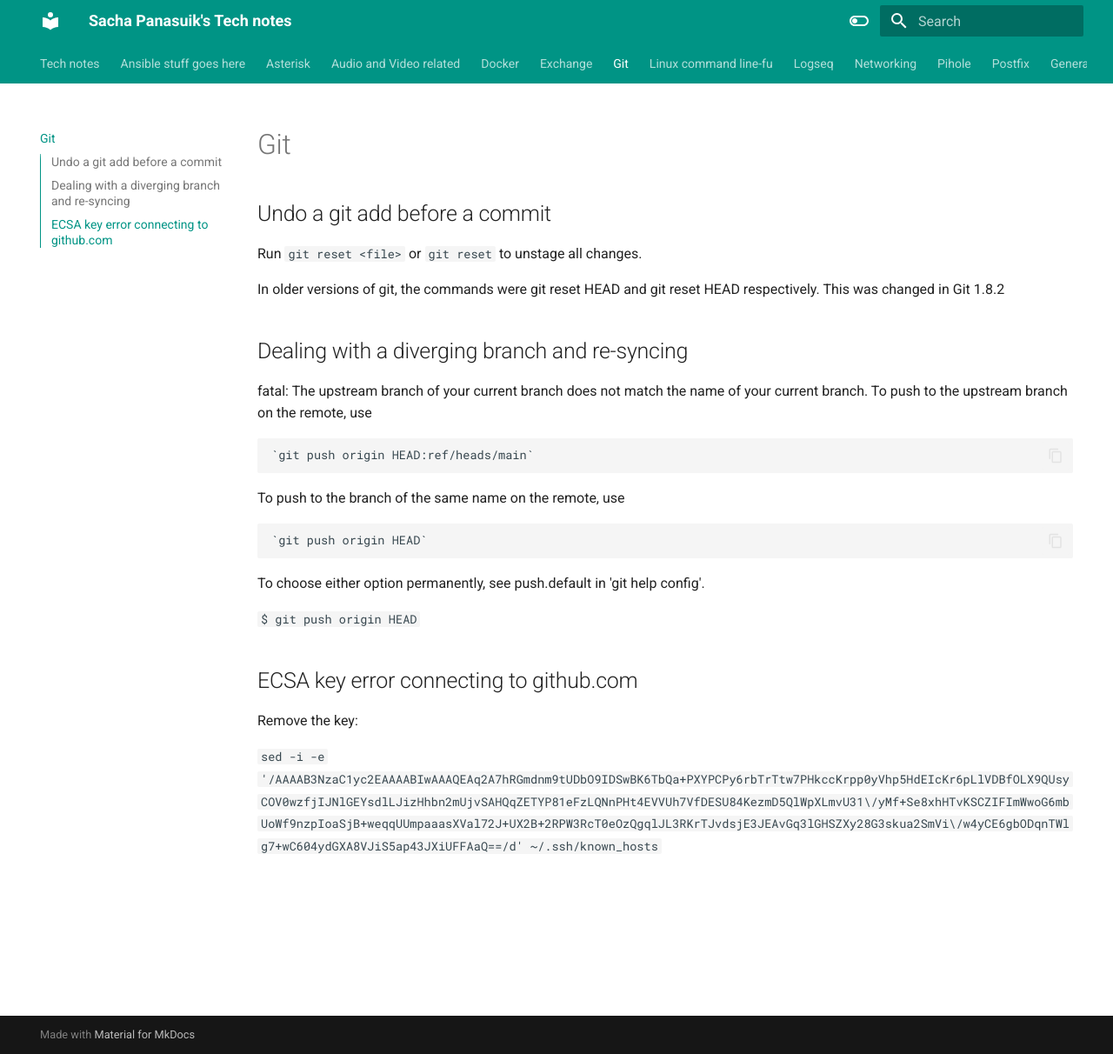
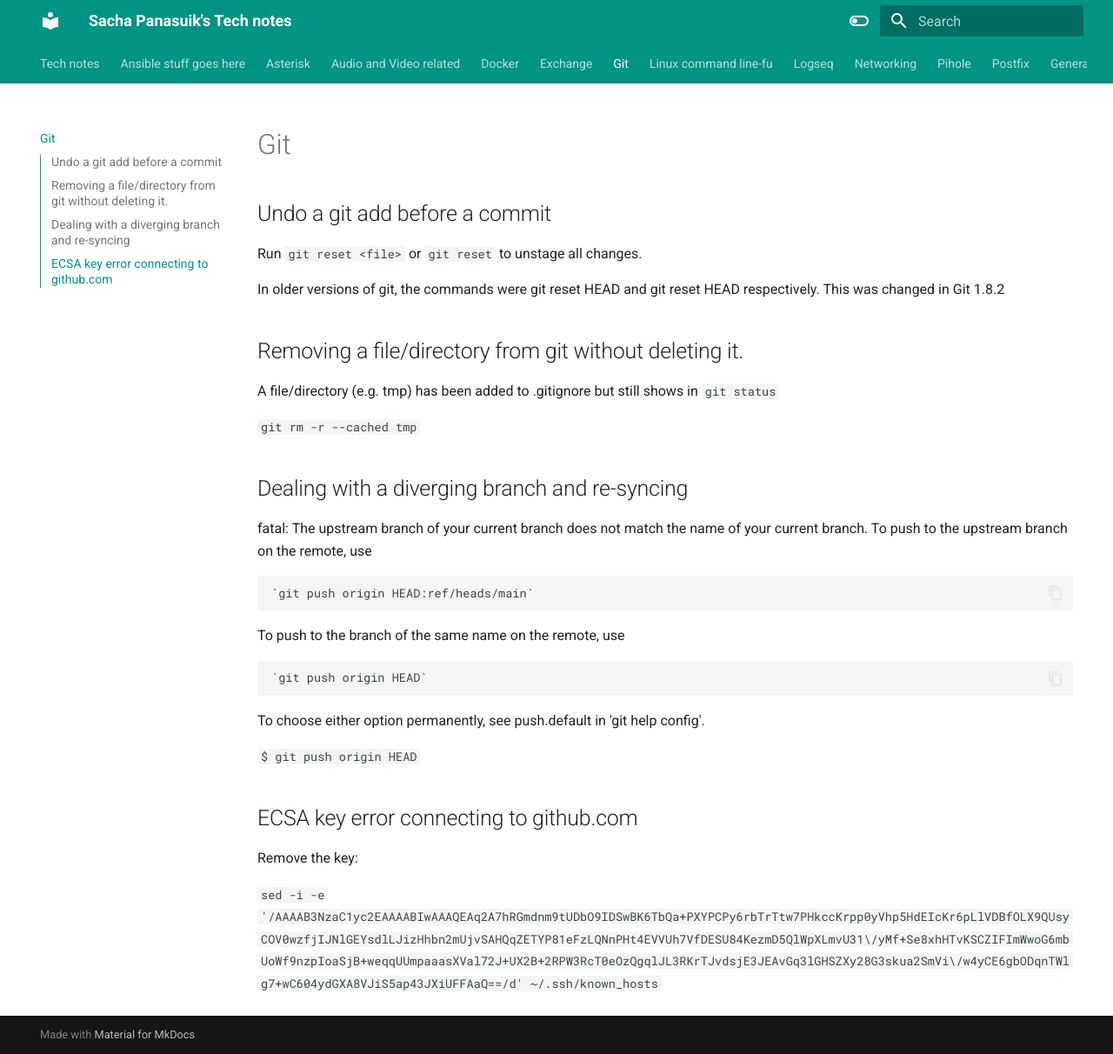
Before and after one commit to sachapan/tech_notes, an MkDocs documentation site: the page built from docs/git.md, in a window 1280 px wide and 1212 px high. Shown: the whole window at 87% size. Built offline with MkDocs 1.6.1 and Material for MkDocs 9.7.7, drawn with Linux system fonts in a browser that asks for light colours.

Commit message:
Update git.md

```diff
--- a/docs/git.md
+++ b/docs/git.md
@@ -5,6 +5,11 @@
 Run `git reset <file>` or `git reset` to unstage all changes.
 
 In older versions of git, the commands were git reset HEAD <file> and git reset HEAD respectively. This was changed in Git 1.8.2
+
+## Removing a file/directory from git without deleting it.
+A file/directory (e.g. tmp) has been added to .gitignore but still shows in `git status`
+
+`git rm -r --cached tmp`
 
 ## Dealing with a diverging branch and re-syncing
 
```
